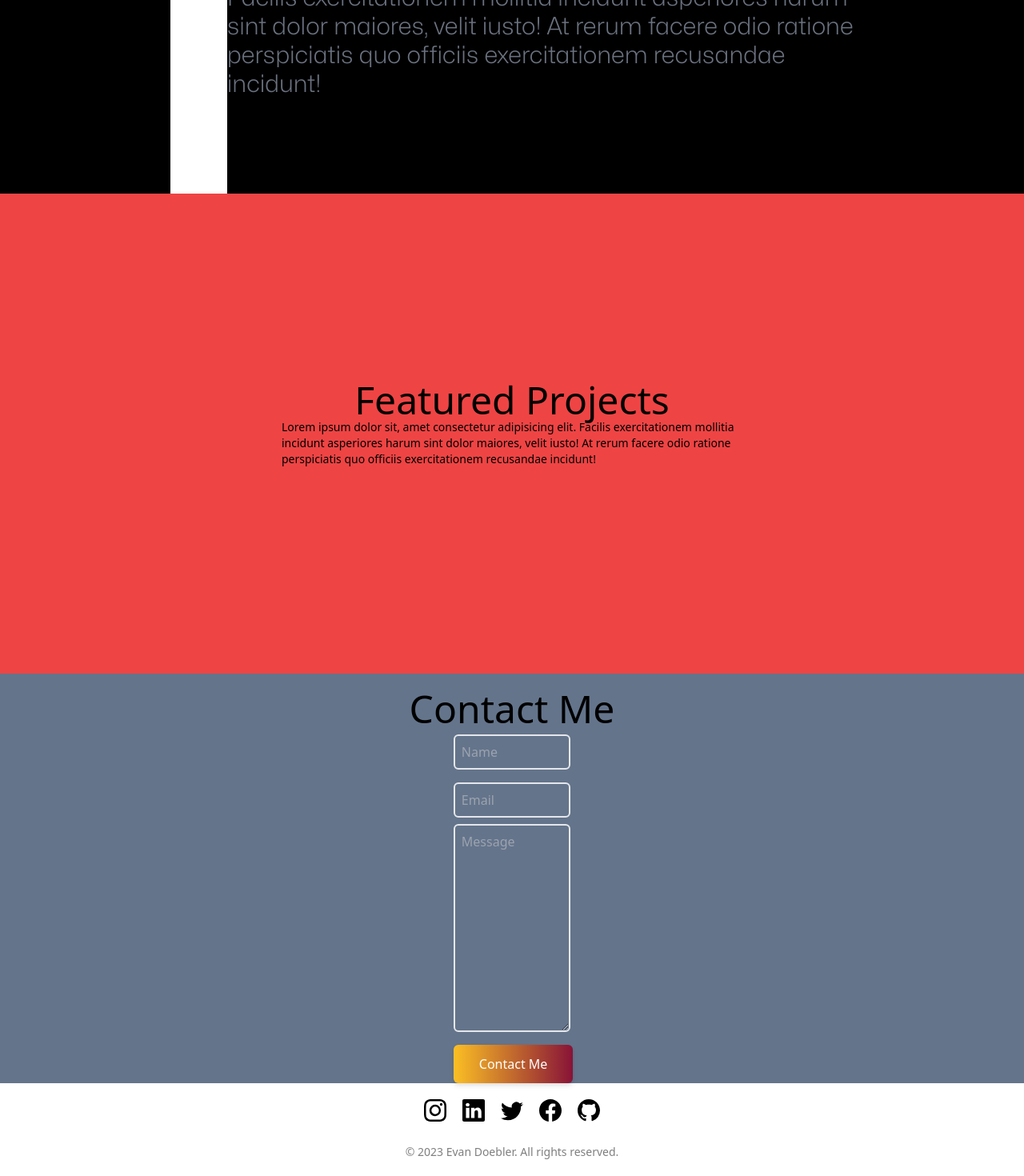
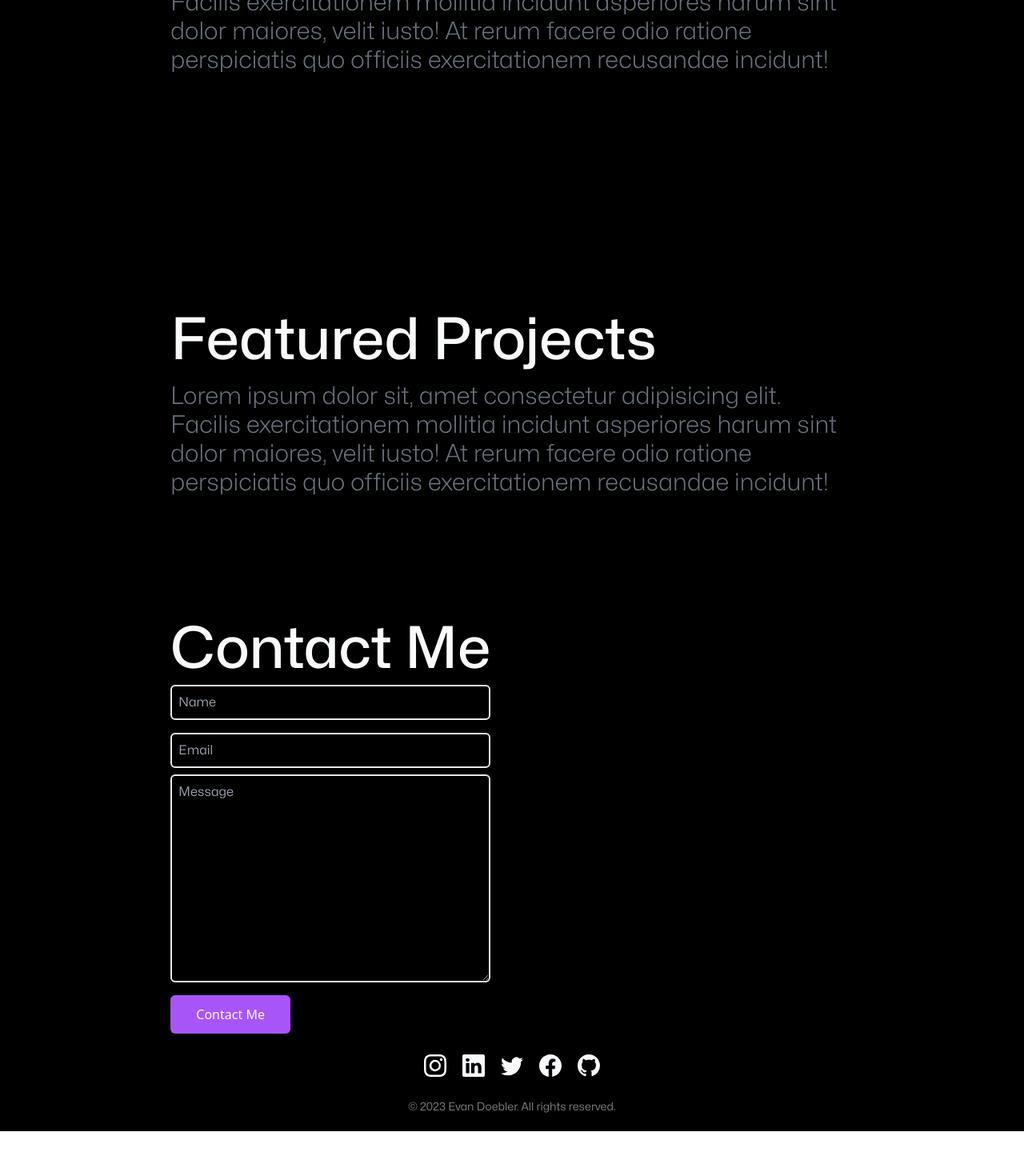
Before and after one commit to Doebie1Kenobi/personal-portfolio, a React (Vite) app: page / in a window 1280 px wide. Shown: the part 414-1884 px from the top of the page at 80% size. After the commit the page ends 1828 px from the top, so only its background shows below. Built offline with nearby package versions, Linux system fonts and the light colour scheme.

Commit message:
updated styles

```diff
--- a/src/components/About.jsx
+++ b/src/components/About.jsx
@@ -4,11 +4,11 @@ function About() {
     return (
         <div className='flex justify-center h-2/3 bg-black'>
             <div className='flex flex-row w-2/3'>
-                <div className='flex flex-col w-1/3 bg-white'>
+                <div className='flex flex-col w-auto bg-purple-500'>
 
                 </div>
                 <div className='flex flex-col justify-center'>
-                    <h1 className='text-8xl font-mona font-medium text-slate-50 pb-4'>About Me</h1>
+                    <h1 className='text-7xl font-mona font-medium text-slate-50 pb-4'>About Me</h1>
                     <p className='text-3xl font-mona font-light text-gray-500'>Lorem ipsum dolor sit, amet consectetur adipisicing elit. Facilis exercitationem mollitia incidunt asperiores harum sint dolor maiores, velit iusto! At rerum facere odio ratione perspiciatis quo officiis exercitationem recusandae incidunt!</p>
                 </div>
             </div>
--- a/src/components/Contact.jsx
+++ b/src/components/Contact.jsx
@@ -3,38 +3,41 @@ import Title from './Title';
 
 function Contact() {
     return (
-        <div className='flex flex-col items-center mx-auto bg-slate-500'>
-            <h1 className='text-5xl justify-center items-center pt-5'>Contact Me</h1>
-            <div className='flex justify-center items-center'>
+        <div className='flex justify-center h-2/3 bg-black'>
+            <div className='flex flex-row w-2/3'>
+                <div className='flex flex-col w-auto bg-orange-500'>
+
+                </div>
+                <div className='flex flex-col justify-center'>
+                    <h1 className='text-7xl font-mona font-medium text-slate-50'>Contact Me</h1>
                     <form
                         action='https://getform.io/f/6eadcb82-495b-4f95-8336-54313cc2c894'
                         method='POST'
-                    className='flex flex-col w-full md:w-7/12'
+                        className='flex flex-col w-full'
                     >
                         <input
                             type='text'
                             name='name'
                             placeholder='Name'
-                        className='my-2 p-2 bg-transparent border-2 rounded-md focus:outline-none'
+                            className='my-2 p-2 bg-transparent border-2 rounded-md focus:outline-none text-slate-50 font-mona'
                         />
                         <input
                             type='text'
                             name='email'
                             placeholder='Email'
-                        className='my-2 p-2 bg-transparent border-2 rounded-md focus:outline-none'
+                            className='my-2 p-2 bg-transparent border-2 rounded-md focus:outline-none text-slate-50 font-mona'
                         />
                         <textarea
                             name='message'
                             placeholder='Message'
                             rows='10'
-                        className='p-2 mb-4 bg-transparent border-2 rounded-md focus:outline-none'
+                            className='p-2 mb-4 bg-transparent border-2 rounded-md focus:outline-none text-slate-50 font-mona'
                         />
                         <button
                             name='button'
-                        className='text-center inline-block px-8 py-3 w-max text-base font-medium rounded-md text-white
-                        bg-gradient-to-r from-amber-400 to-rose-900 drop-shadow-md'
-                        >Contact Me</button>
+                            className='text-center inline-block px-8 py-3 w-max text-base font-medium rounded-md bg-purple-500 text-slate-50'>Contact Me</button>
                     </form>
+                </div>
             </div>
         </div>
     )
--- a/src/components/Footer.jsx
+++ b/src/components/Footer.jsx
@@ -4,7 +4,7 @@ import { BsInstagram, BsLinkedin, BsTwitter, BsGithub, BsFacebook } from "react-
 
 function Footer() {
     return (
-        <div className='py-5 text-center'>
+        <div className='py-5 text-center bg-black'>
             <div className='flex flex-row items-center justify-center gap-5 pb-5'>
                 <a href='https://www.instagram.com/evandoebler/' target='_blank' rel='noopener noreferrer'><Icon icon={<BsInstagram size="28" />}/></a>
                 <a href='https://www.linkedin.com/in/evan-doebler-680173234/' target='_blank' rel='noopener noreferrer'><Icon icon={<BsLinkedin size="28" />}/></a>
@@ -12,7 +12,7 @@ function Footer() {
                 <a href='https://www.facebook.com/evan.doebler.5' target='_blank' rel='noopener noreferrer'><Icon icon={<BsFacebook size="28" />}/></a>
                 <a href='https://github.umn.edu/doebl028' target='_blank' rel='noopener noreferrer'><Icon icon={<BsGithub size="28" />}/></a>
             </div>
-            <p className='text-sm mt-2 opacity-50'>
+            <p className='text-sm mt-2 opacity-50 text-slate-50 font-mona'>
                 &copy; {new Date().getFullYear()} Evan Doebler. All rights reserved.
             </p>
         </div>
--- a/src/components/Icon.jsx
+++ b/src/components/Icon.jsx
@@ -2,7 +2,7 @@ import React from 'react';
 
 function Icon( {icon} ) {
     return (
-        <div className='footer-icon'>
+        <div className='footer-icon text-slate-50'>
             {icon}
         </div>
     )
--- a/src/components/SoftwarePortfolio.jsx
+++ b/src/components/SoftwarePortfolio.jsx
@@ -4,9 +4,16 @@ import SoftwarePortfolioItem from './SoftwarePortfolioItem';
 
 function SoftwarePortfolio() {
     return (
-        <div className='flex justify-center items-center flex-col h-3/4 bg-red-500'>
-            <h1 className='text-5xl'>Featured Projects</h1>
-            <p className='text-sm max-w-xl mb-6'>Lorem ipsum dolor sit, amet consectetur adipisicing elit. Facilis exercitationem mollitia incidunt asperiores harum sint dolor maiores, velit iusto! At rerum facere odio ratione perspiciatis quo officiis exercitationem recusandae incidunt!</p>
+        <div className='flex justify-center h-2/3 bg-black'>
+            <div className='flex flex-row w-2/3'>
+                <div className='flex flex-col w-auto bg-green-500'>
+
+                </div>
+                <div className='flex flex-col justify-center'>
+                    <h1 className='text-7xl font-mona font-medium text-slate-50 pb-4'>Featured Projects</h1>
+                    <p className='text-3xl font-mona font-light text-gray-500'>Lorem ipsum dolor sit, amet consectetur adipisicing elit. Facilis exercitationem mollitia incidunt asperiores harum sint dolor maiores, velit iusto! At rerum facere odio ratione perspiciatis quo officiis exercitationem recusandae incidunt!</p>
+                </div>
+            </div>
         </div>
     )
 }
```
Lines whose indentation alone changed are shown as unchanged.
